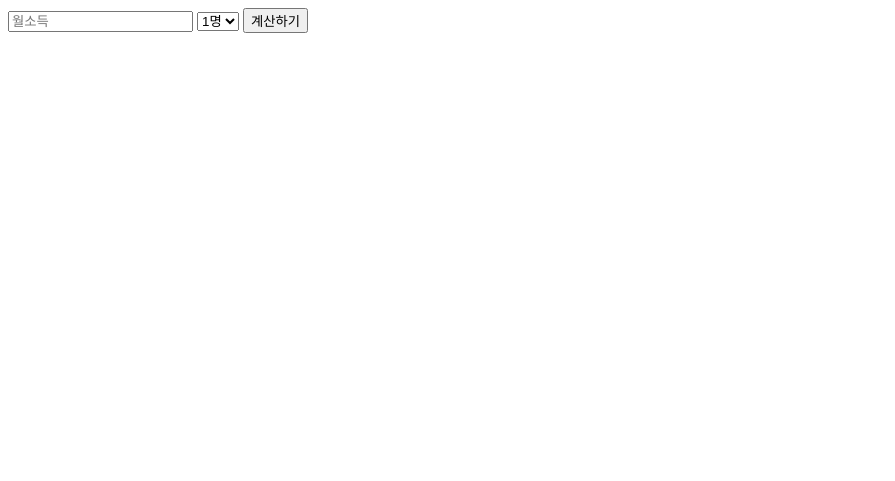
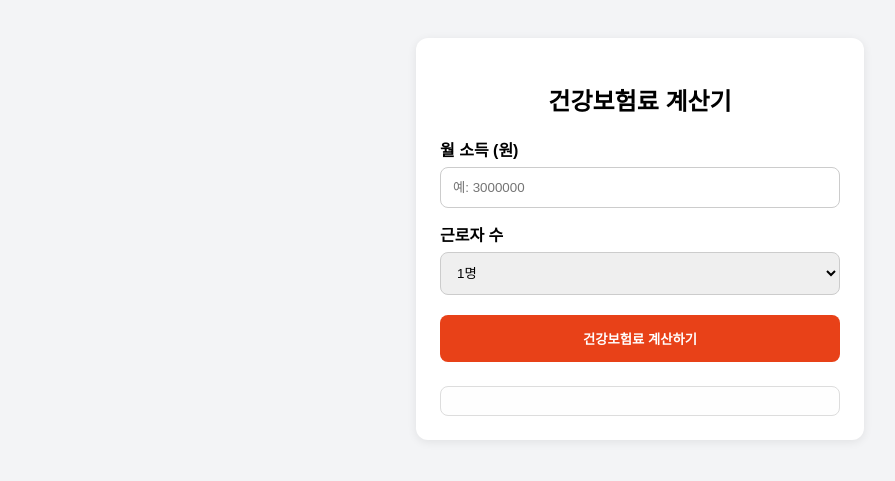
Before and after one commit to syk1792/health-insurance-calculator, a plain HTML site: page index.html in a window 1280 px wide. Shown: the whole page, without its empty margins (0-895 px from the left). Drawn offline with Linux system fonts and the light colour scheme.

Commit message:
디자인 개선된 계산기로 업데이트

```diff
--- a/index.html
+++ b/index.html
@@ -1,22 +1,94 @@
-<input id="income" type="number" placeholder="월소득" />
+<!DOCTYPE html>
+<html lang="ko">
+<head>
+  <meta charset="UTF-8" />
+  <meta name="viewport" content="width=device-width, initial-scale=1.0" />
+  <title>건강보험료 계산기</title>
+  <style>
+    body {
+      background: #f3f4f6;
+      font-family: 'Pretendard', sans-serif;
+      padding: 30px;
+    }
+    .calc-box {
+      background: #fff;
+      padding: 24px;
+      border-radius: 12px;
+      box-shadow: 0 2px 10px rgba(0,0,0,0.08);
+      max-width: 400px;
+      margin: auto;
+    }
+    label {
+      font-weight: 600;
+      display: block;
+      margin: 14px 0 6px;
+    }
+    input, select {
+      width: 100%;
+      padding: 12px;
+      border: 1px solid #ccc;
+      border-radius: 8px;
+      box-sizing: border-box;
+    }
+    button {
+      width: 100%;
+      margin-top: 20px;
+      background: #e84118;
+      color: #fff;
+      padding: 14px;
+      font-weight: bold;
+      border: none;
+      border-radius: 8px;
+      cursor: pointer;
+    }
+    #result {
+      margin-top: 24px;
+      background: #fefefe;
+      padding: 14px;
+      border: 1px solid #ddd;
+      border-radius: 8px;
+      font-size: 1.1em;
+    }
+  </style>
+</head>
+<body>
+  <div class="calc-box">
+    <h2 style="text-align:center;">건강보험료 계산기</h2>
+    <label for="income">월 소득 (원)</label>
+    <input id="income" type="number" placeholder="예: 3000000" />
+
+    <label for="employeeCount">근로자 수</label>
     <select id="employeeCount">
       <option value="1">1명</option>
       <option value="5">5명</option>
+      <option value="50">50명 이상</option>
     </select>
-<button onclick="calculate()">계산하기</button>
 
-<p id="result"></p>
+    <button onclick="calculate()">건강보험료 계산하기</button>
+    <div id="result"></div>
+  </div>
 
   <script>
     function calculate() {
       const income = parseFloat(document.getElementById('income').value);
+      if (!income || income <= 0) {
+        document.getElementById('result').innerText = '월 소득을 정확히 입력해주세요.';
+        return;
+      }
+
       const healthRate = 0.0709;
       const careRate = 0.009182;
 
       const health = income * healthRate;
       const care = health * careRate;
+      const total = health + care;
 
-  document.getElementById('result').innerText =
-    `건강보험료: ${health.toFixed(0)}원 / 장기요양: ${care.toFixed(0)}원`;
+      document.getElementById('result').innerHTML = `
+        <strong>근로자 부담:</strong> ${Math.round(total).toLocaleString()}원<br>
+        <strong>사업주 부담:</strong> ${Math.round(total).toLocaleString()}원<br>
+        <small style=\"color:#888;\">(건강보험 ${Math.round(health).toLocaleString()}원 + 장기요양 ${Math.round(care).toLocaleString()}원)</small>
+      `;
     }
   </script>
+</body>
+</html>
```
Lines whose indentation alone changed are shown as unchanged.
